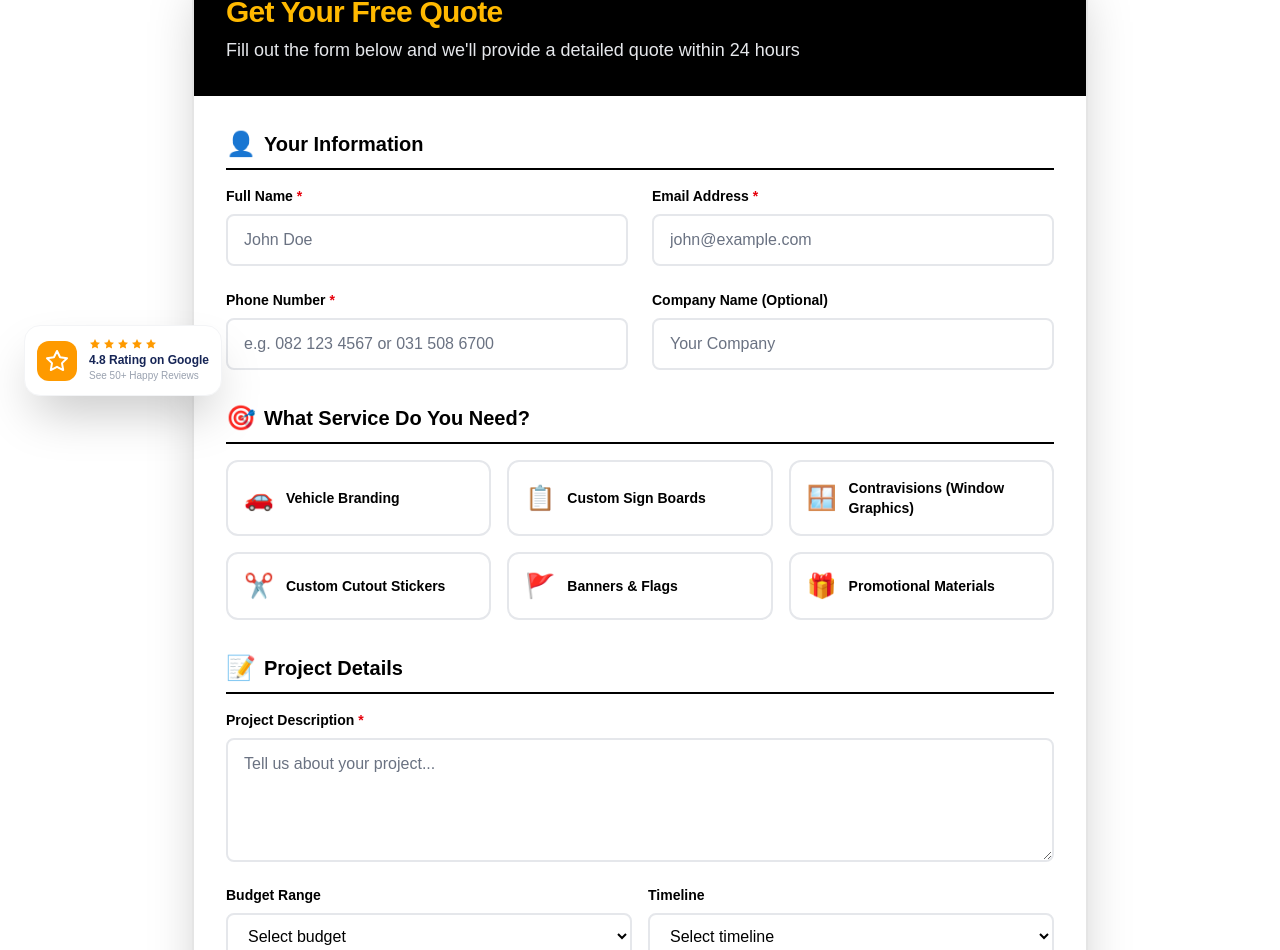
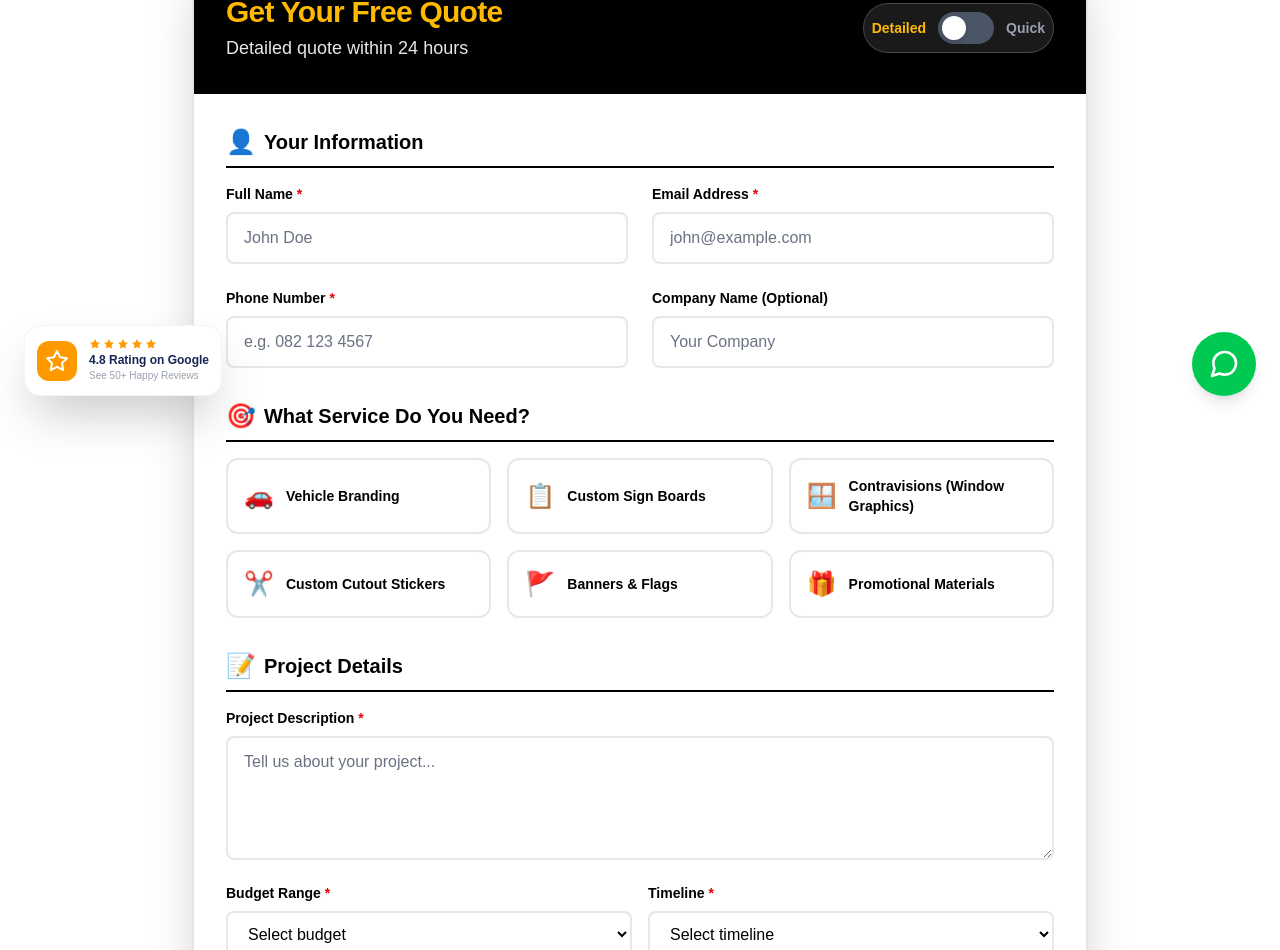
Before and after one commit to Uvaancovie/pro-graphics, a Next.js app: page /quote in a window 1280 px wide. Shown: the part 380-1330 px from the top of the page. Built offline with nearby package versions, Linux system fonts and the light colour scheme.

Commit message:
swipe gestures , quote form , floating whatsapp button added , mobile layouts

```diff
--- a/app/components/quote/SmartQuoteForm.tsx
+++ b/app/components/quote/SmartQuoteForm.tsx
@@ -1,12 +1,13 @@
 "use client";
 
-import { useState } from "react";
+import { useState, useEffect } from "react";
 import { useForm } from "react-hook-form";
 import { zodResolver } from "@hookform/resolvers/zod";
-import { quoteSchema, type QuoteFormData } from "@/lib/schemas/quote-schema";
+import { quickQuoteSchema, detailedQuoteSchema, type QuoteFormData } from "@/lib/schemas/quote-schema";
 import { Button } from "@/app/components/ui/Button";
 import { Card, CardContent, CardDescription, CardHeader, CardTitle } from "@/app/components/ui/Card";
 import { cn } from "@/lib/utils";
+import { motion, AnimatePresence } from "framer-motion";
 
 const serviceOptions = [
     { value: "vehicle-branding", label: "🚗 Vehicle Branding", icon: "🚗" },
@@ -21,6 +22,8 @@ export function SmartQuoteForm() {
     const [uploadedFiles, setUploadedFiles] = useState<File[]>([]);
     const [isSubmitting, setIsSubmitting] = useState(false);
     const [submitSuccess, setSubmitSuccess] = useState(false);
+    const [isQuickQuote, setIsQuickQuote] = useState(false);
+    const [isLoaded, setIsLoaded] = useState(false);
 
     const {
         register,
@@ -28,21 +31,57 @@ export function SmartQuoteForm() {
         watch,
         formState: { errors },
         reset,
+        setValue,
     } = useForm<QuoteFormData>({
-        resolver: zodResolver(quoteSchema) as any,
+        resolver: zodResolver(isQuickQuote ? quickQuoteSchema : detailedQuoteSchema) as any,
+        mode: "onBlur",
     });
 
     const selectedService = watch("serviceType");
+    const watchedValues = watch();
 
-    const onSubmit = async (data: QuoteFormData) => {
+    // Load from localStorage
+    useEffect(() => {
+        const savedData = localStorage.getItem("quoteFormData");
+        if (savedData) {
+            try {
+                const parsed = JSON.parse(savedData);
+                Object.keys(parsed).forEach((key) => {
+                    setValue(key as any, parsed[key]);
+                });
+                if (parsed.isQuickQuote !== undefined) {
+                    setIsQuickQuote(parsed.isQuickQuote);
+                }
+            } catch (e) {
+                console.error("Failed to parse saved form data", e);
+            }
+        }
+        setIsLoaded(true);
+    }, [setValue]);
+
+    // Save to localStorage
+    useEffect(() => {
+        if (!isLoaded) return;
+        const timeout = setTimeout(() => {
+            localStorage.setItem("quoteFormData", JSON.stringify({ ...watchedValues, isQuickQuote }));
+        }, 1000);
+        return () => clearTimeout(timeout);
+    }, [watchedValues, isQuickQuote, isLoaded]);
+
+    const onSubmit = async (data: any) => {
         setIsSubmitting(true);
         // Simulate API call
         await new Promise((resolve) => setTimeout(resolve, 2000));
         console.log("Form Data:", data);
+        console.log("Uploaded Files:", uploadedFiles);
         setIsSubmitting(false);
         setSubmitSuccess(true);
+
+        // Clear persistence
+        localStorage.removeItem("quoteFormData");
         reset();
         setUploadedFiles([]);
+
         setTimeout(() => setSubmitSuccess(false), 5000);
     };
 
@@ -51,6 +90,10 @@ export function SmartQuoteForm() {
             setUploadedFiles(Array.from(e.target.files));
         }
     };
+
+    if (!isLoaded) {
+        return <div className="max-w-4xl mx-auto h-[600px] bg-gray-100 animate-pulse rounded-xl"></div>;
+    }
 
     return (
         <div className="max-w-4xl mx-auto">
@@ -67,14 +110,38 @@ export function SmartQuoteForm() {
             )}
 
             <Card className="shadow-2xl border-2 border-black/10">
-                <CardHeader className="bg-black text-white p-8">
+                <CardHeader className="bg-black text-white p-6 md:p-8">
+                    <div className="flex flex-col md:flex-row justify-between items-center gap-4">
+                        <div>
                             <CardTitle className="text-3xl text-amber-400 font-bold">Get Your Free Quote</CardTitle>
-                    <CardDescription className="text-gray-200 text-lg">
-                        Fill out the form below and we'll provide a detailed quote within 24 hours
+                            <CardDescription className="text-gray-200 text-lg mt-1">
+                                {isQuickQuote ? "Super fast 30-second request" : "Detailed quote within 24 hours"}
                             </CardDescription>
+                        </div>
+
+                        {/* Quick Quote Toggle */}
+                        <div className="flex items-center gap-3 bg-white/10 p-2 rounded-full border border-white/20">
+                            <span className={cn("text-sm font-bold transition-colors cursor-pointer", isQuickQuote ? "text-gray-400" : "text-amber-400")} onClick={() => setIsQuickQuote(false)}>Detailed</span>
+                            <button
+                                onClick={() => setIsQuickQuote(!isQuickQuote)}
+                                className={cn(
+                                    "relative w-14 h-8 rounded-full transition-colors duration-300 focus:outline-none",
+                                    isQuickQuote ? "bg-amber-500" : "bg-gray-600"
+                                )}
+                            >
+                                <span
+                                    className={cn(
+                                        "absolute top-1 left-1 bg-white w-6 h-6 rounded-full transition-transform duration-300 shadow-md",
+                                        isQuickQuote ? "translate-x-6" : "translate-x-0"
+                                    )}
+                                />
+                            </button>
+                            <span className={cn("text-sm font-bold transition-colors cursor-pointer", isQuickQuote ? "text-amber-400" : "text-gray-400")} onClick={() => setIsQuickQuote(true)}>Quick</span>
+                        </div>
+                    </div>
                 </CardHeader>
 
-                <CardContent className="p-8 bg-white">
+                <CardContent className="p-6 md:p-8 bg-white">
                     <form onSubmit={handleSubmit(onSubmit)} className="space-y-8">
                         {/* Personal Information */}
                         <div>
@@ -128,7 +195,7 @@ export function SmartQuoteForm() {
                                             "w-full px-4 py-3 border-2 rounded-lg focus:ring-2 focus:ring-black focus:border-black transition-all bg-white text-black font-medium placeholder:text-gray-500",
                                             errors.phone ? "border-red-500" : "border-gray-200"
                                         )}
-                                        placeholder="e.g. 082 123 4567 or 031 508 6700"
+                                        placeholder="e.g. 082 123 4567"
                                     />
                                     {errors.phone && (
                                         <p className="mt-1 text-sm text-red-600 font-bold">{errors.phone.message}</p>
@@ -153,7 +220,7 @@ export function SmartQuoteForm() {
                             <h3 className="text-xl font-bold text-black mb-4 flex items-center gap-2 border-b-2 border-black pb-2">
                                 <span className="text-2xl">🎯</span> What Service Do You Need?
                             </h3>
-                            <div className="grid md:grid-cols-3 gap-4">
+                            <div className="grid grid-cols-1 md:grid-cols-2 lg:grid-cols-3 gap-4">
                                 {serviceOptions.map((service) => (
                                     <label
                                         key={service.value}
@@ -180,9 +247,21 @@ export function SmartQuoteForm() {
                                     </label>
                                 ))}
                             </div>
+                            {errors.serviceType && (
+                                <p className="mt-2 text-sm text-red-600 font-bold">{errors.serviceType.message}</p>
+                            )}
                         </div>
 
-                        {/* Dynamic Service-Specific Fields */}
+                        {/* Detailed Fields - Conditionally Rendered */}
+                        <AnimatePresence>
+                            {!isQuickQuote && (
+                                <motion.div
+                                    initial={{ opacity: 0, height: 0 }}
+                                    animate={{ opacity: 1, height: "auto" }}
+                                    exit={{ opacity: 0, height: 0 }}
+                                    className="space-y-8 overflow-hidden"
+                                >
+                                    {/* Service Specifics */}
                                     {selectedService && (
                                         <div className="p-6 bg-gray-50 rounded-xl border-2 border-gray-200">
                                             <h4 className="font-bold text-black mb-4 text-lg">Specific Details</h4>
@@ -214,24 +293,12 @@ export function SmartQuoteForm() {
                                                             <option value="chromadek">Chromadek</option>
                                                             <option value="abs">ABS Plastic</option>
                                                             <option value="perspex">Perspex</option>
+                                                            <option value="custom">Not Sure</option>
                                                         </select>
                                                     </div>
                                                     <div>
                                                         <label className="block text-sm font-bold text-black mb-2">Dimensions</label>
                                                         <input {...register("signDimensions")} className="w-full px-4 py-3 border-2 border-gray-300 rounded-lg text-black font-medium" placeholder="1200mm x 600mm" />
-                                        </div>
-                                    </div>
-                                )}
-
-                                {selectedService === "custom-stickers" && (
-                                    <div className="grid md:grid-cols-2 gap-4">
-                                        <div>
-                                            <label className="block text-sm font-bold text-black mb-2">Quantity</label>
-                                            <input {...register("stickerQuantity", { valueAsNumber: true })} type="number" className="w-full px-4 py-3 border-2 border-gray-300 rounded-lg text-black font-medium" placeholder="500" />
-                                        </div>
-                                        <div>
-                                            <label className="block text-sm font-bold text-black mb-2">Size</label>
-                                            <input {...register("stickerSize")} className="w-full px-4 py-3 border-2 border-gray-300 rounded-lg text-black font-medium" placeholder="100mm x 100mm" />
                                                     </div>
                                                 </div>
                                             )}
@@ -257,11 +324,20 @@ export function SmartQuoteForm() {
                                                     )}
                                                     placeholder="Tell us about your project..."
                                                 />
+                                                {errors.projectDescription && (
+                                                    <p className="mt-1 text-sm text-red-600 font-bold">{errors.projectDescription.message}</p>
+                                                )}
                                             </div>
                                             <div className="grid md:grid-cols-2 gap-4">
                                                 <div>
-                                        <label className="block text-sm font-bold text-black mb-2">Budget Range</label>
-                                        <select {...register("budget")} className="w-full px-4 py-3 border-2 border-gray-200 rounded-lg text-black font-medium bg-white">
+                                                    <label className="block text-sm font-bold text-black mb-2">Budget Range <span className="text-red-600">*</span></label>
+                                                    <select
+                                                        {...register("budget")}
+                                                        className={cn(
+                                                            "w-full px-4 py-3 border-2 rounded-lg text-black font-medium bg-white",
+                                                            errors.budget ? "border-red-500" : "border-gray-200"
+                                                        )}
+                                                    >
                                                         <option value="">Select budget</option>
                                                         <option value="under-5k">Under R5,000</option>
                                                         <option value="5k-15k">R5,000 - R15,000</option>
@@ -269,16 +345,28 @@ export function SmartQuoteForm() {
                                                         <option value="30k-50k">R30,000 - R50,000</option>
                                                         <option value="50k-plus">R50,000+</option>
                                                     </select>
+                                                    {errors.budget && (
+                                                        <p className="mt-1 text-sm text-red-600 font-bold">{errors.budget.message}</p>
+                                                    )}
                                                 </div>
                                                 <div>
-                                        <label className="block text-sm font-bold text-black mb-2">Timeline</label>
-                                        <select {...register("timeline")} className="w-full px-4 py-3 border-2 border-gray-200 rounded-lg text-black font-medium bg-white">
+                                                    <label className="block text-sm font-bold text-black mb-2">Timeline <span className="text-red-600">*</span></label>
+                                                    <select
+                                                        {...register("timeline")}
+                                                        className={cn(
+                                                            "w-full px-4 py-3 border-2 rounded-lg text-black font-medium bg-white",
+                                                            errors.timeline ? "border-red-500" : "border-gray-200"
+                                                        )}
+                                                    >
                                                         <option value="">Select timeline</option>
                                                         <option value="urgent">Urgent (ASAP)</option>
                                                         <option value="1-2-weeks">1-2 Weeks</option>
                                                         <option value="2-4-weeks">2-4 Weeks</option>
                                                         <option value="flexible">Flexible</option>
                                                     </select>
+                                                    {errors.timeline && (
+                                                        <p className="mt-1 text-sm text-red-600 font-bold">{errors.timeline.message}</p>
+                                                    )}
                                                 </div>
                                             </div>
                                         </div>
@@ -306,11 +394,30 @@ export function SmartQuoteForm() {
                                             )}
                                         </div>
                                     </div>
+                                </motion.div>
+                            )}
+                        </AnimatePresence>
+
+                        {/* Additional Notes (for Quick Quote mostly) */}
+                        {isQuickQuote && (
+                            <div>
+                                <label className="block text-sm font-bold text-black mb-2">
+                                    Additional Notes (Optional)
+                                </label>
+                                <textarea
+                                    {...register("additionalNotes")}
+                                    rows={3}
+                                    className="w-full px-4 py-3 border-2 border-gray-200 rounded-lg focus:ring-2 focus:ring-black focus:border-black transition-all bg-white text-black font-medium placeholder:text-gray-500"
+                                    placeholder="Briefly describe what you need..."
+                                />
+                            </div>
+                        )}
+
 
                         {/* Submit */}
                         <div className="pt-6">
                             <Button type="submit" size="lg" className="w-full text-xl py-6 bg-black hover:bg-gray-800 text-white border-2 border-black font-bold shadow-lg" disabled={isSubmitting}>
-                                {isSubmitting ? "Submitting..." : "🚀 Get My Free Quote"}
+                                {isSubmitting ? "Submitting..." : (isQuickQuote ? "🚀 Request Quick Quote" : "🚀 Get Detailed Quote")}
                             </Button>
                         </div>
                     </form>
--- a/app/layout.tsx
+++ b/app/layout.tsx
@@ -208,6 +208,32 @@ export default function RootLayout({
             </div>
           </div>
         </footer>
+        {/* Floating WhatsApp Button */}
+        <a
+          href="https://wa.me/27315086700"
+          target="_blank"
+          rel="noopener noreferrer"
+          className="fixed bottom-6 right-6 z-50 bg-green-500 hover:bg-green-600 text-white p-4 rounded-full shadow-lg transition-all hover:scale-110 flex items-center justify-center group"
+          aria-label="Chat on WhatsApp"
+        >
+          <svg
+            xmlns="http://www.w3.org/2000/svg"
+            width="32"
+            height="32"
+            viewBox="0 0 24 24"
+            fill="none"
+            stroke="currentColor"
+            strokeWidth="2"
+            strokeLinecap="round"
+            strokeLinejoin="round"
+            className="w-8 h-8"
+          >
+            <path d="M21 11.5a8.38 8.38 0 0 1-.9 3.8 8.5 8.5 0 0 1-7.6 4.7 8.38 8.38 0 0 1-3.8-.9L3 21l1.9-5.7a8.38 8.38 0 0 1-.9-3.8 8.5 8.5 0 0 1 4.7-7.6 8.38 8.38 0 0 1 3.8-.9h.5a8.48 8.48 0 0 1 8 8v.5z" />
+          </svg>
+          <span className="absolute right-full mr-3 bg-black text-white px-3 py-1 rounded-lg text-sm font-bold opacity-0 group-hover:opacity-100 transition-opacity whitespace-nowrap pointer-events-none">
+            Chat with us
+          </span>
+        </a>
       </body>
     </html>
   );
--- a/lib/schemas/quote-schema.ts
+++ b/lib/schemas/quote-schema.ts
@@ -1,6 +1,6 @@
 import { z } from "zod";
 
-export const quoteSchema = z.object({
+const baseSchema = z.object({
     // Personal Information
     fullName: z.string().min(2, "Name must be at least 2 characters"),
     email: z.string().email("Please enter a valid email address"),
@@ -19,6 +19,14 @@ export const quoteSchema = z.object({
         message: "Please select a service type",
     }),
 
+    // Additional (Optional in both)
+    additionalNotes: z.string().optional(),
+    hearAboutUs: z.string().optional(),
+});
+
+export const quickQuoteSchema = baseSchema;
+
+export const detailedQuoteSchema = baseSchema.extend({
     // Service-Specific Fields
     vehicleType: z.string().optional(),
     coverageLevel: z.enum(["spot", "partial", "full"]).optional(),
@@ -40,10 +48,8 @@ export const quoteSchema = z.object({
 
     // File Uploads (handled separately in form)
     hasDesignFiles: z.boolean().default(false),
-
-    // Additional
-    hearAboutUs: z.string().optional(),
-    additionalNotes: z.string().optional(),
 });
 
-export type QuoteFormData = z.infer<typeof quoteSchema>;
+export type QuickQuoteFormData = z.infer<typeof quickQuoteSchema>;
+export type DetailedQuoteFormData = z.infer<typeof detailedQuoteSchema>;
+export type QuoteFormData = DetailedQuoteFormData; // For backward compatibility
```
Also changed, not shown: app/components/ui/HeroCarousel.tsx (+40 -23 lines), documentation/2026/02/19-critical-fix.md (added). Lines whose indentation alone changed are shown as unchanged.
